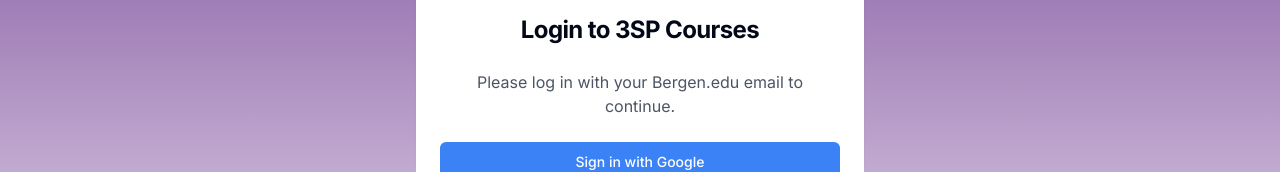
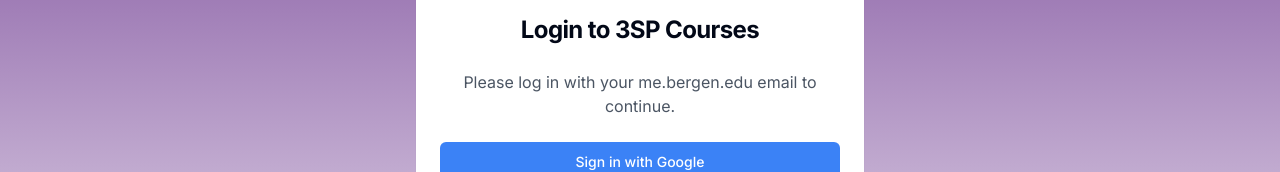
Before and after one commit to jech1/3spcourses, a Next.js app in the folder 3sp/: page /Login in a window 1280 px wide. Shown: the part 383-555 px from the top of the page. Built offline with nearby package versions, Linux system fonts and the light colour scheme.

Commit message:
small change to login text

```diff
--- a/3sp/src/app/Login/page.tsx
+++ b/3sp/src/app/Login/page.tsx
@@ -79,7 +79,7 @@ export default function LoginPage() {
           )}
 
           <p className="text-center text-gray-600 mb-6">
-            Please log in with your Bergen.edu email to continue.
+            Please log in with your me.bergen.edu email to continue.
           </p>
           <Button
             onClick={handleSignIn}
```
